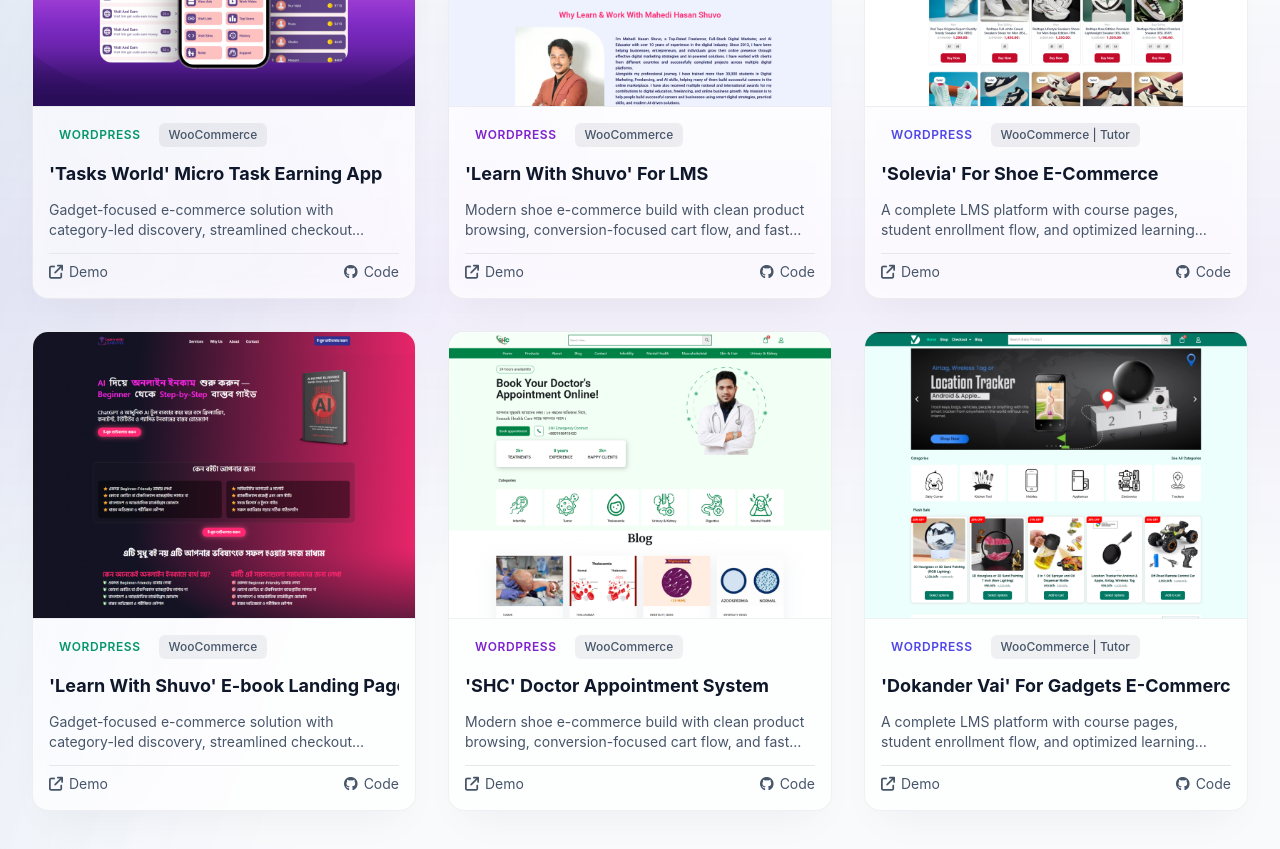
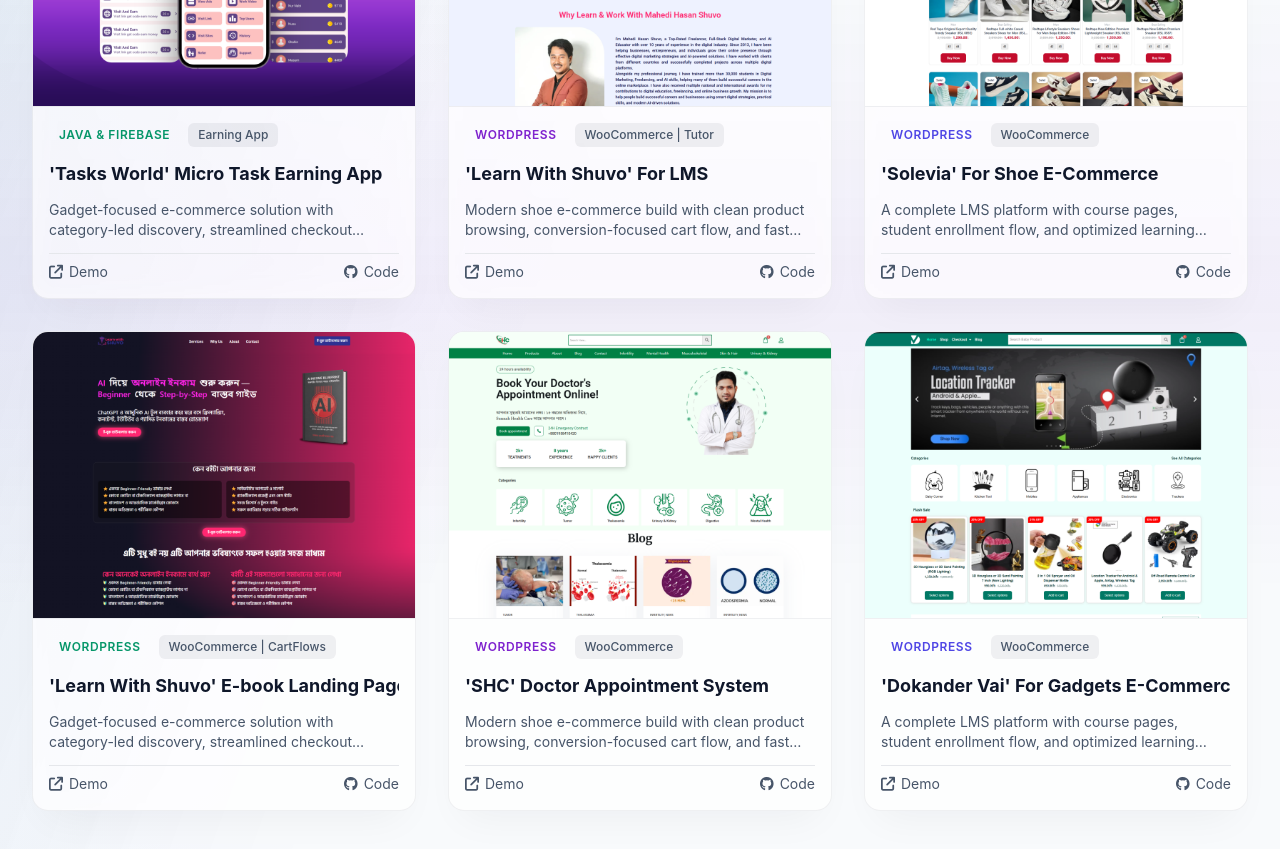
Before and after one commit to codingraz/codingraz-portfolio, a website built with Vite: page index.html in a window 1280 px wide. Shown: the part 3380-4229 px from the top of the page. Built offline with nearby package versions, Linux system fonts and the light colour scheme; no server answers.

Commit message:
Fix project stack name

```diff
--- a/index.html
+++ b/index.html
@@ -367,7 +367,7 @@
             <div class="h-2/5 p-4 space-y-2 flex flex-col justify-between">
               <div class="flex gap-2 flex-wrap">
                 <span class="px-2.5 py-1 rounded-md bg-portfolio-primary/10 text-portfolio-primary text-xs font-semibold uppercase tracking-wider">WordPress</span>
-                <span class="px-2.5 py-1 rounded-md bg-portfolio-border text-portfolio-muted text-xs font-medium">WooCommerce | Tutor</span>
+                <span class="px-2.5 py-1 rounded-md bg-portfolio-border text-portfolio-muted text-xs font-medium">WooCommerce</span>
               </div>
               <h3 class="text-lg font-bold text-portfolio-text group-hover:text-portfolio-primary transition-colors whitespace-nowrap overflow-hidden">'Dokander Vai' For Gadgets E-Commerce</h3>
               <p class="text-sm text-portfolio-muted line-clamp-2">A complete LMS platform with course pages, student enrollment flow, and optimized learning dashboard experience.</p>
@@ -405,7 +405,7 @@
             <div class="h-2/5 p-4 space-y-2 flex flex-col justify-between">
               <div class="flex gap-2 flex-wrap">
                 <span class="px-2.5 py-1 rounded-md bg-portfolio-secondary/10 text-portfolio-secondary text-xs font-semibold uppercase tracking-wider">WordPress</span>
-                <span class="px-2.5 py-1 rounded-md bg-portfolio-border text-portfolio-muted text-xs font-medium">WooCommerce</span>
+                <span class="px-2.5 py-1 rounded-md bg-portfolio-border text-portfolio-muted text-xs font-medium">WooCommerce | CartFlows</span>
               </div>
               <h3 class="text-lg font-bold text-portfolio-text group-hover:text-portfolio-secondary transition-colors whitespace-nowrap overflow-hidden">'Learn With Shuvo' E-book Landing Page</h3>
               <p class="text-sm text-portfolio-muted line-clamp-2">Gadget-focused e-commerce solution with category-led discovery, streamlined checkout journey, and scalable catalog structure.</p>
@@ -424,7 +424,7 @@
             <div class="h-2/5 p-4 space-y-2 flex flex-col justify-between">
               <div class="flex gap-2 flex-wrap">
                 <span class="px-2.5 py-1 rounded-md bg-portfolio-primary/10 text-portfolio-primary text-xs font-semibold uppercase tracking-wider">WordPress</span>
-                <span class="px-2.5 py-1 rounded-md bg-portfolio-border text-portfolio-muted text-xs font-medium">WooCommerce | Tutor</span>
+                <span class="px-2.5 py-1 rounded-md bg-portfolio-border text-portfolio-muted text-xs font-medium">WooCommerce</span>
               </div>
               <h3 class="text-lg font-bold text-portfolio-text group-hover:text-portfolio-primary transition-colors whitespace-nowrap overflow-hidden">'Solevia' For Shoe E-Commerce</h3>
               <p class="text-sm text-portfolio-muted line-clamp-2">A complete LMS platform with course pages, student enrollment flow, and optimized learning dashboard experience.</p>
@@ -443,7 +443,7 @@
             <div class="h-2/5 p-4 space-y-2 flex flex-col justify-between">
               <div class="flex gap-2 flex-wrap">
                 <span class="px-2.5 py-1 rounded-md bg-portfolio-accent/10 text-portfolio-accent text-xs font-semibold uppercase tracking-wider">WordPress</span>
-                <span class="px-2.5 py-1 rounded-md bg-portfolio-border text-portfolio-muted text-xs font-medium">WooCommerce</span>
+                <span class="px-2.5 py-1 rounded-md bg-portfolio-border text-portfolio-muted text-xs font-medium">WooCommerce | Tutor</span>
               </div>
               <h3 class="text-lg font-bold text-portfolio-text group-hover:text-portfolio-accent transition-colors whitespace-nowrap overflow-hidden">'Learn With Shuvo' For LMS</h3>
               <p class="text-sm text-portfolio-muted line-clamp-2">Modern shoe e-commerce build with clean product browsing, conversion-focused cart flow, and fast storefront performance.</p>
@@ -461,8 +461,8 @@
             </div>
             <div class="h-2/5 p-4 space-y-2 flex flex-col justify-between">
               <div class="flex gap-2 flex-wrap">
-                <span class="px-2.5 py-1 rounded-md bg-portfolio-secondary/10 text-portfolio-secondary text-xs font-semibold uppercase tracking-wider">WordPress</span>
-                <span class="px-2.5 py-1 rounded-md bg-portfolio-border text-portfolio-muted text-xs font-medium">WooCommerce</span>
+                <span class="px-2.5 py-1 rounded-md bg-portfolio-secondary/10 text-portfolio-secondary text-xs font-semibold uppercase tracking-wider">Java &amp; Firebase</span>
+                <span class="px-2.5 py-1 rounded-md bg-portfolio-border text-portfolio-muted text-xs font-medium">Earning App</span>
               </div>
               <h3 class="text-lg font-bold text-portfolio-text group-hover:text-portfolio-secondary transition-colors whitespace-nowrap overflow-hidden">'Tasks World' Micro Task Earning App</h3>
               <p class="text-sm text-portfolio-muted line-clamp-2">Gadget-focused e-commerce solution with category-led discovery, streamlined checkout journey, and scalable catalog structure.</p>
```
